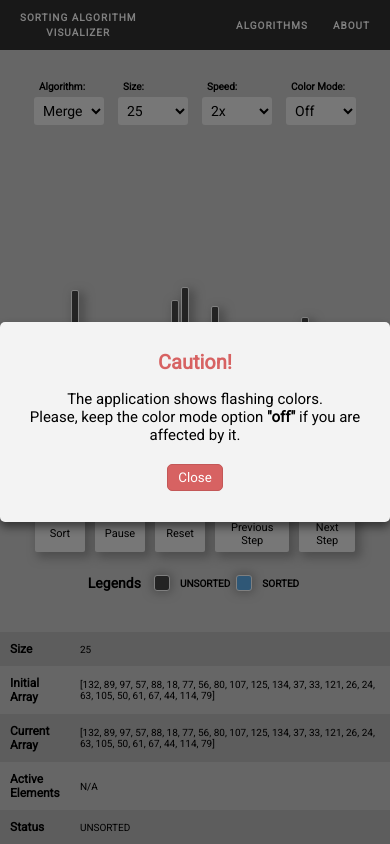
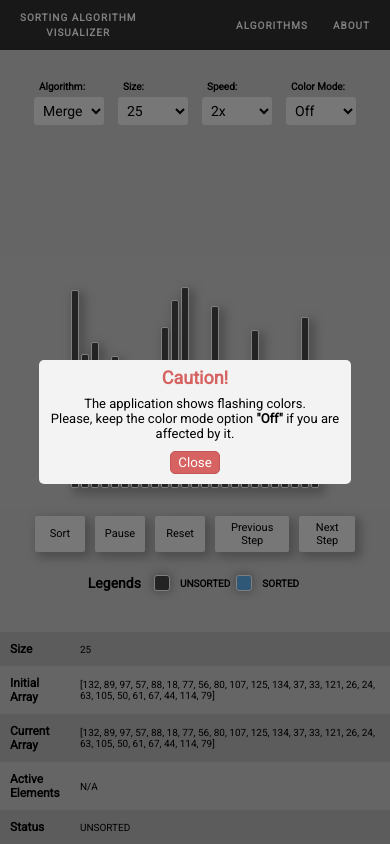
Before and after one commit to bkrmadtya/sorting-algorithm-visualizer, a React (Vite) app: page / in a window 390 px wide. Built offline with nearby package versions, Linux system fonts and the light colour scheme.

Commit message:
feat: updated modal responsivity

```diff
--- a/src/components/shared/Modal.tsx
+++ b/src/components/shared/Modal.tsx
@@ -32,7 +32,7 @@ const Modal: FC = () => {
         <div className='modal__content__content'>
           <p>The application shows flashing colors.</p>
           <p>
-            Please, keep the color mode option <strong>&quot;off&quot;</strong>{' '}
+            Please, keep the color mode option <strong>&quot;Off&quot;</strong>{' '}
             if you are affected by it.
           </p>
         </div>
--- a/src/styles/shared/modal.scss
+++ b/src/styles/shared/modal.scss
@@ -3,7 +3,7 @@
   top: 0;
   left: 0;
   width: 100%;
-  height: 100%;
+  height: 100vh;
   background: rgba(0, 0, 0, 0.5);
   z-index: 9999;
   display: flex;
@@ -55,5 +55,28 @@
         }
       }
     }
+
+    @media screen and (max-width: 768px) {
+      width: 80%;
+      height: auto;
+      padding: 10px;
+      box-shadow: none;
+
+      &__header {
+        font-size: 18px;
+        margin-bottom: 10px;
+      }
+
+      &__content {
+        font-size: 13px;
+      }
+
+      &__footer {
+        & button {
+          margin-top: 10px;
+          padding: 3px 7px;
+        }
+      }
+    }
   }
 }
```
